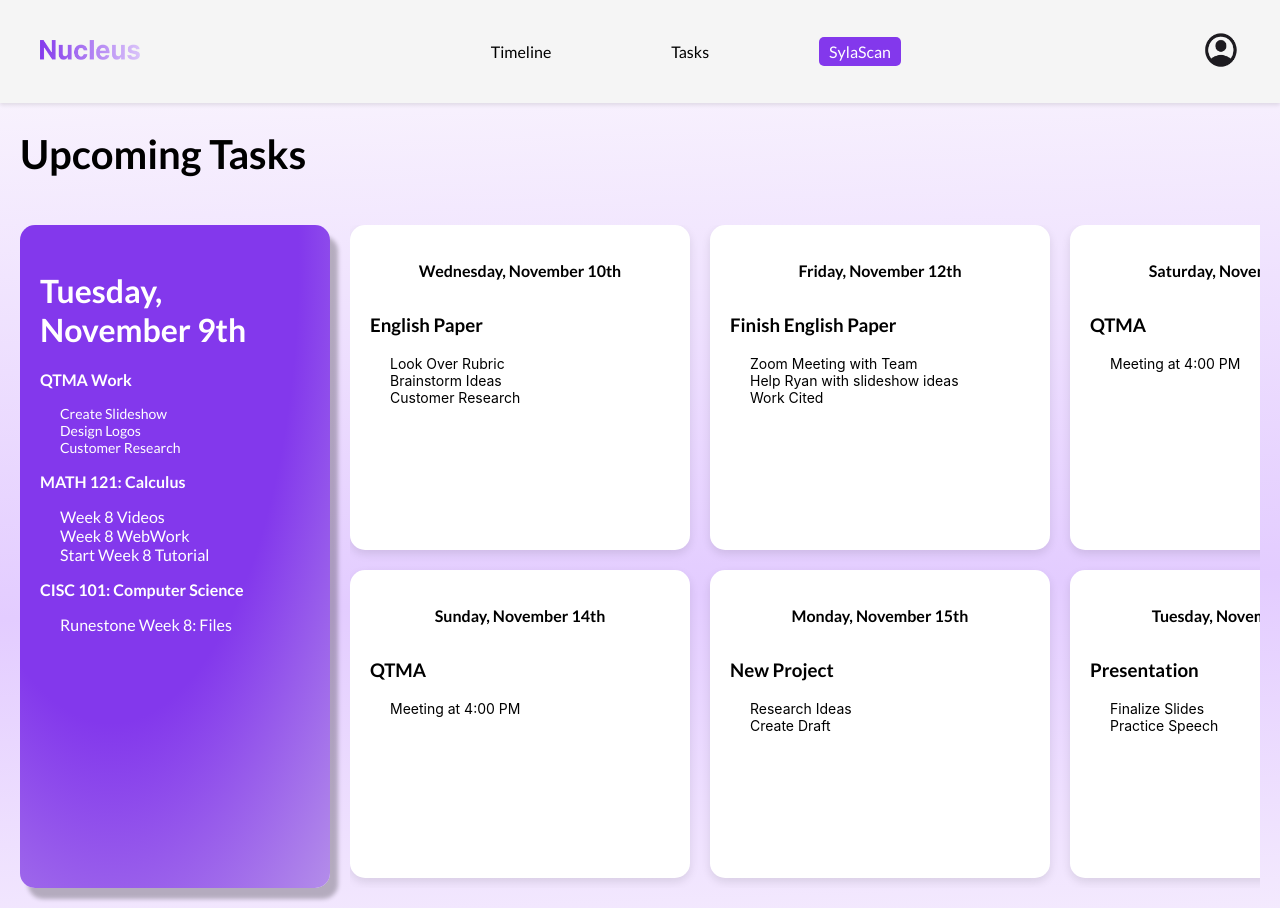
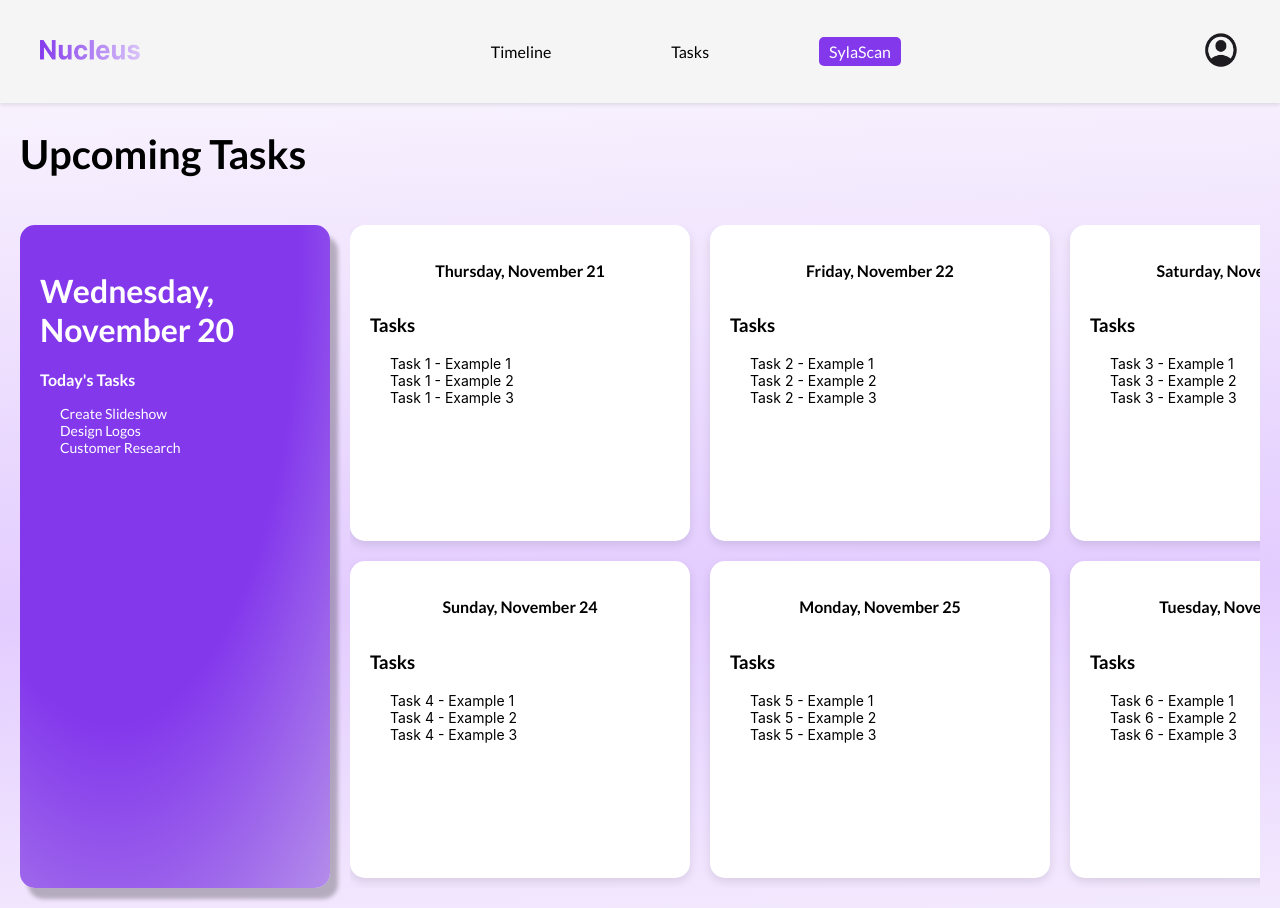
Before and after one commit to kayne-lee/team-MC, a React (Create React App) app in the folder syllabus/: page /tasksPage in a window 1280 px wide. Built offline with nearby package versions, Linux system fonts and the light colour scheme.

Commit message:
Date updates dynamically based on today's date

```diff
--- a/syllabus/src/components/TasksPage.jsx
+++ b/syllabus/src/components/TasksPage.jsx
@@ -1,9 +1,22 @@
 import '../styles/tasksPage.css';
 import Navbar from '../navbar/Navbar';
-import { useState } from 'react';
+import { useState, useEffect } from 'react';
 
 const TasksPage = () => {
     const [isExpanded, setIsExpanded] = useState(false);
+    const [currentDate, setCurrentDate] = useState(new Date());
+    const [upcomingDays, setUpcomingDays] = useState([]);
+
+    // Calculate the next 6 days
+    useEffect(() => {
+        const days = [];
+        for (let i = 1; i <= 6; i++) {
+            const nextDay = new Date(currentDate);
+            nextDay.setDate(currentDate.getDate() + i);
+            days.push(nextDay);
+        }
+        setUpcomingDays(days);
+    }, [currentDate]);
 
     const handleExpand = (event) => {
         event.stopPropagation(); // Prevent event from propagating to the parent
@@ -12,6 +25,11 @@ const TasksPage = () => {
 
     const handleClose = () => {
         if (isExpanded) setIsExpanded(false); // Close only if expanded
+    };
+
+    const formatDate = (date) => {
+        const options = { weekday: 'long', month: 'long', day: 'numeric' };
+        return date.toLocaleDateString('en-US', options);
     };
 
     return (
@@ -32,77 +50,30 @@ const TasksPage = () => {
                     className={`left-box ${isExpanded ? 'expanded' : ''}`}
                     onClick={handleExpand} // Prevent collapse on clicking the box
                 >
-                    <h2 className="main-date-header">Tuesday, November 9th</h2>
+                    <h2 className="main-date-header">{formatDate(currentDate)}</h2>
                     <div className="task-list">
-                        <h3 className="main-task-header">QTMA Work</h3>
+                        <h3 className="main-task-header">Today's Tasks</h3>
                         <ul className="main-list">
                             <li>Create Slideshow</li>
                             <li>Design Logos</li>
                             <li>Customer Research</li>
-                        </ul>
-                        <h3 className="main-task-header">MATH 121: Calculus</h3>
-                        <ul>
-                            <li>Week 8 Videos</li>
-                            <li>Week 8 WebWork</li>
-                            <li>Start Week 8 Tutorial</li>
-                        </ul>
-                        <h3 className="main-task-header">CISC 101: Computer Science</h3>
-                        <ul>
-                            <li>Runestone Week 8: Files</li>
                         </ul>
                     </div>
                 </div>
 
                 {/* Right Grid of Boxes */}
                 <div className="right-grid">
-                    <div className="grid-box">
-                        <h3 className="date-header">Wednesday, November 10th</h3>
-                        <h3 className="task-header">English Paper</h3>
-                        <ul className="sub-list">
-                            <li>Look Over Rubric</li>
-                            <li>Brainstorm Ideas</li>
-                            <li>Customer Research</li>
-                        </ul>
-                    </div>
-                    <div className="grid-box">
-                        <h3 className="date-header">Friday, November 12th</h3>
-                        <h3 className="task-header">Finish English Paper</h3>
-                        <ul className="sub-list">
-                            <li>Zoom Meeting with Team</li>
-                            <li>Help Ryan with slideshow ideas</li>
-                            <li>Work Cited</li>
-                        </ul>
-                    </div>
-                    <div className="grid-box">
-                        <h3 className="date-header">Saturday, November 13th</h3>
-                        <h3 className="task-header">QTMA</h3>
-                        <ul className="sub-list">
-                            <li>Meeting at 4:00 PM</li>
-                        </ul>
-                    </div>
-                    <div className="grid-box">
-                        <h3 className="date-header">Sunday, November 14th</h3>
-                        <h3 className="task-header">QTMA</h3>
-                        <ul className="sub-list">
-                            <li>Meeting at 4:00 PM</li>
-                        </ul>
-                    </div>
-                    <div className="grid-box">
-                        <h3 className="date-header">Monday, November 15th</h3>
-                        <h3 className="task-header">New Project</h3>
-                        <ul className="sub-list">
-                            <li>Research Ideas</li>
-                            <li>Create Draft</li>
-                        </ul>
-                    </div>
-                    <div className="grid-box">
-                        <h3 className="date-header">Tuesday, November 16th</h3>
-                        <h3 className="task-header">Presentation</h3>
-                        <ul className="sub-list">
-                            <li>Finalize Slides</li>
-                            <li>Practice Speech</li>
-                        </ul>
-                    </div>
+                    {upcomingDays.map((day, index) => (
+                        <div className="grid-box" key={index}>
+                            <h3 className="date-header">{formatDate(day)}</h3>
+                            <h3 className="task-header">Tasks</h3>
+                            <ul className="sub-list">
+                                <li>Task {index + 1} - Example 1</li>
+                                <li>Task {index + 1} - Example 2</li>
+                                <li>Task {index + 1} - Example 3</li>
+                            </ul>
+                        </div>
+                    ))}
                 </div>
             </div>
         </div>
```
Also changed, not shown: 1 other file (tests, documents, lock files or other folders).
